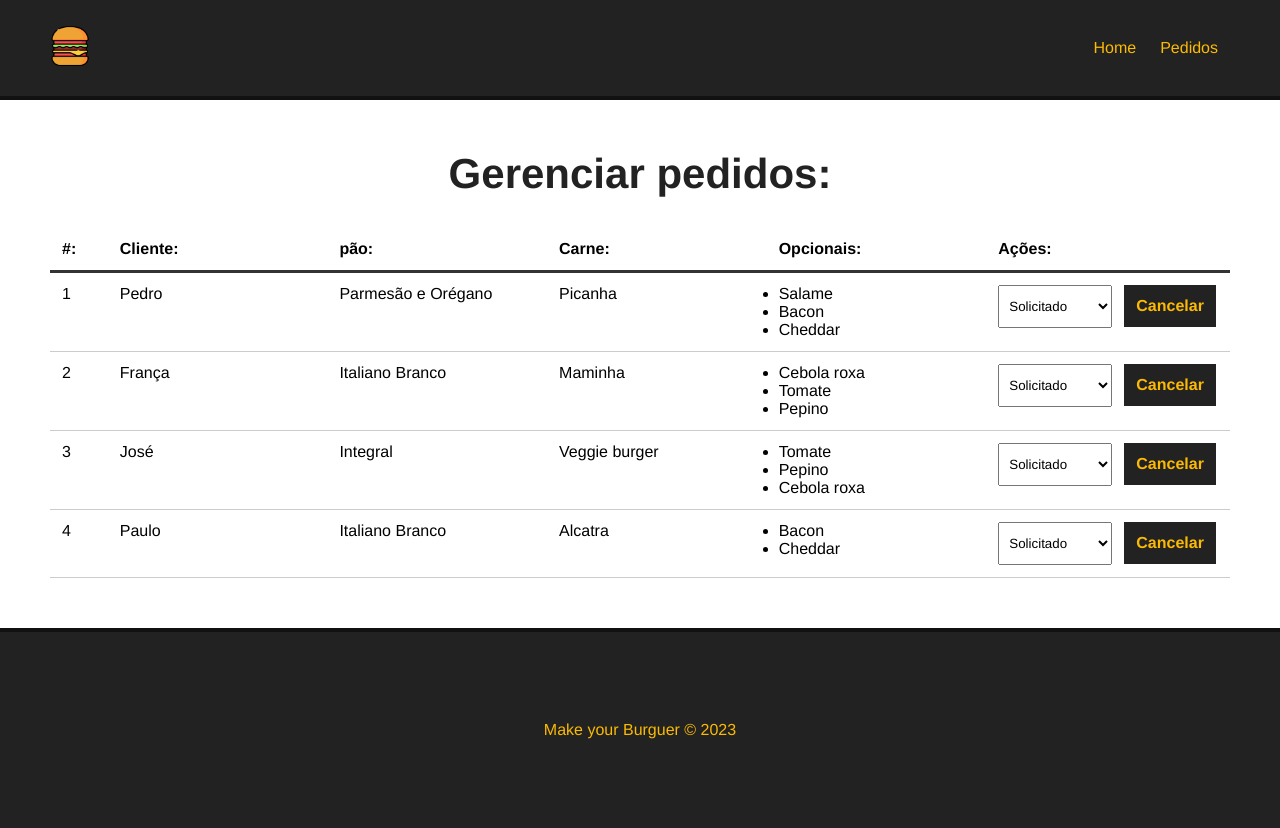
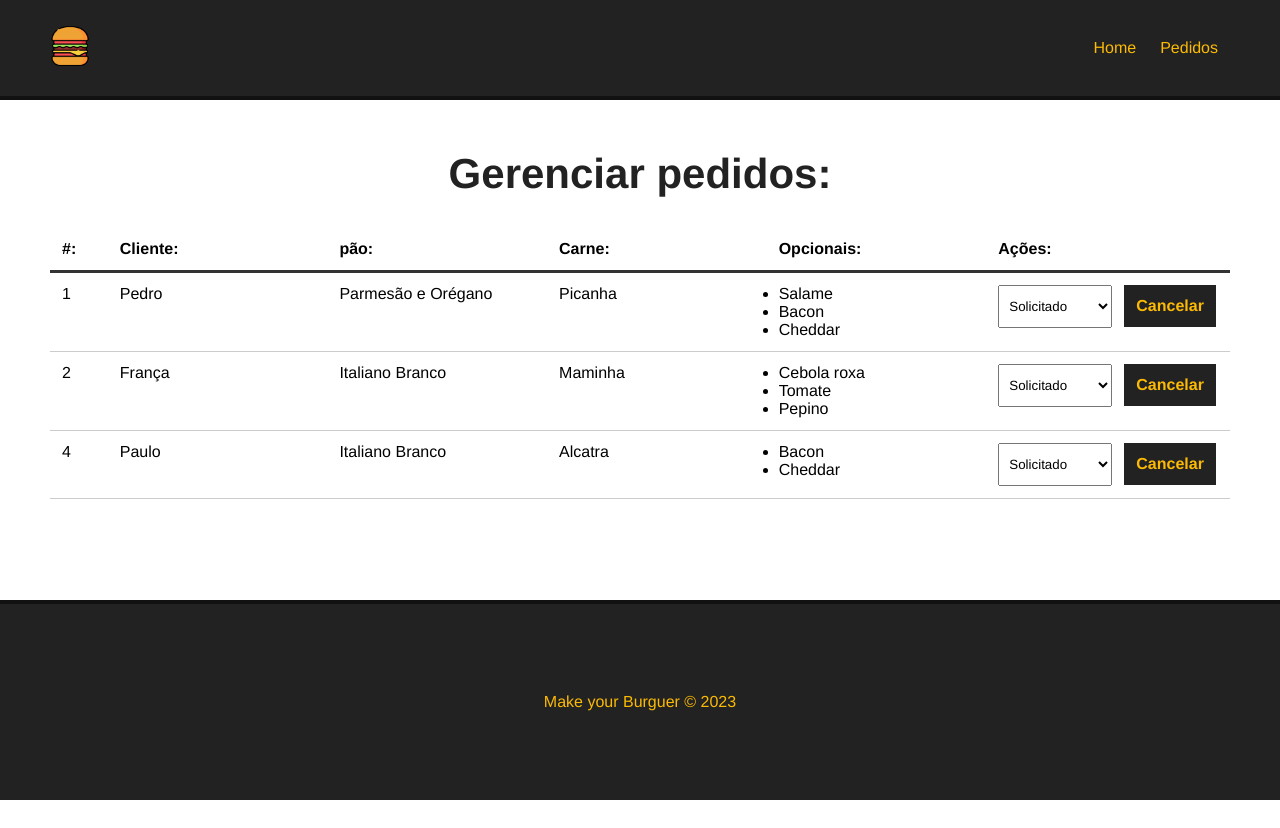
Before and after one commit to josepps/vue-hamburguer, a Vue app: page /pedidos in a window 1280 px wide. After the commit the page ends 800 px from the top, so only its background shows below. Built offline with nearby package versions, Linux system fonts and the light colour scheme; data requests are answered from the project's data file.

Commit message:
Removendo pedidos do sistema

```diff
--- a/db/db.json
+++ b/db/db.json
@@ -103,18 +103,6 @@
       "id": 2
     },
     {
-      "nome": "José",
-      "carne": "Veggie burger",
-      "pao": "Integral",
-      "opcionais": [
-        "Tomate",
-        "Pepino",
-        "Cebola roxa"
-      ],
-      "status": "Solicitado",
-      "id": 3
-    },
-    {
       "nome": "Paulo",
       "carne": "Alcatra",
       "pao": "Italiano Branco",
--- a/src/components/Dashboard.vue
+++ b/src/components/Dashboard.vue
@@ -28,7 +28,7 @@
                             {{ s.tipo }}
                         </option>
                     </select>
-                    <button class="delete-btn">Cancelar</button>
+                    <button class="delete-btn" @click="deleteBurger(burger.id)" >Cancelar</button>
                 </div>
             </div>
         </div>
@@ -65,6 +65,19 @@
             const data = await req.json();
 
             this.status = data;
+
+        },
+        async deleteBurger(id) {
+
+            const req = await fetch(`http://localhost:3000/burgers/${id}`, {
+                method: "DELETE"
+            });
+
+            const res = await req.json();
+
+            //msg
+
+            this.getPedidos();
 
         }
     },
```
